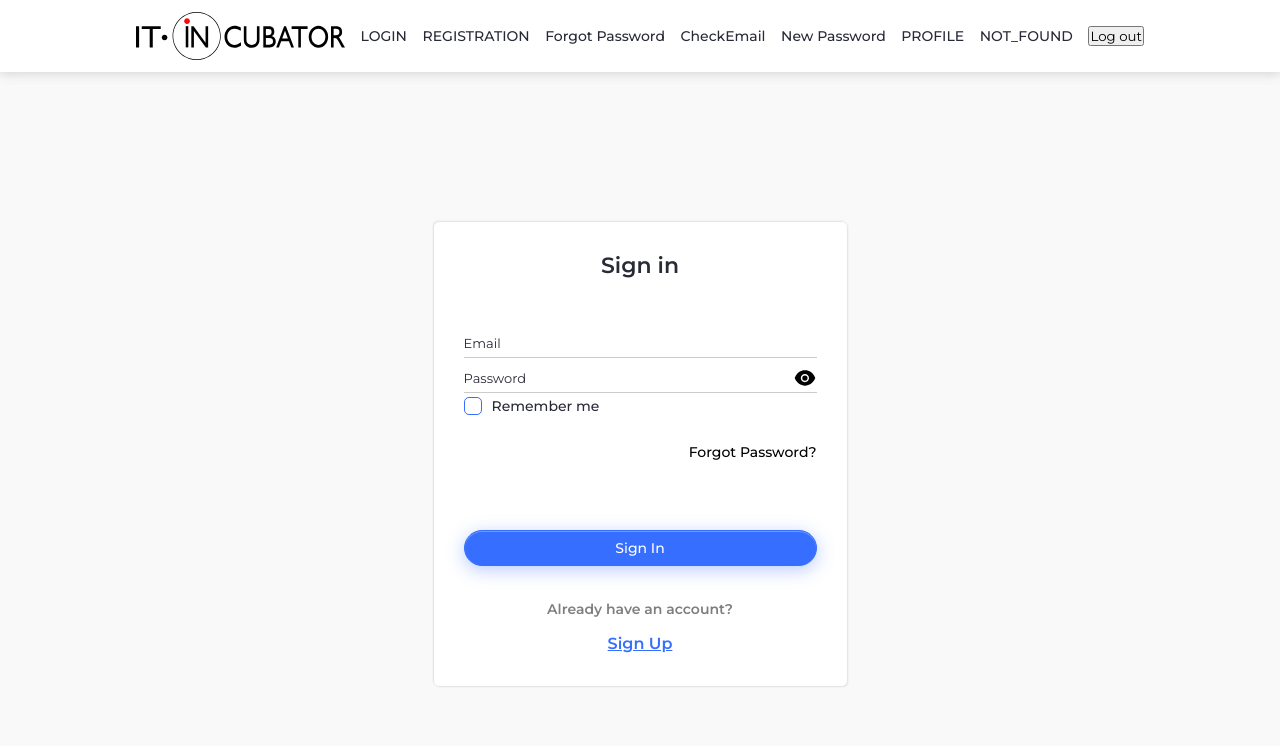
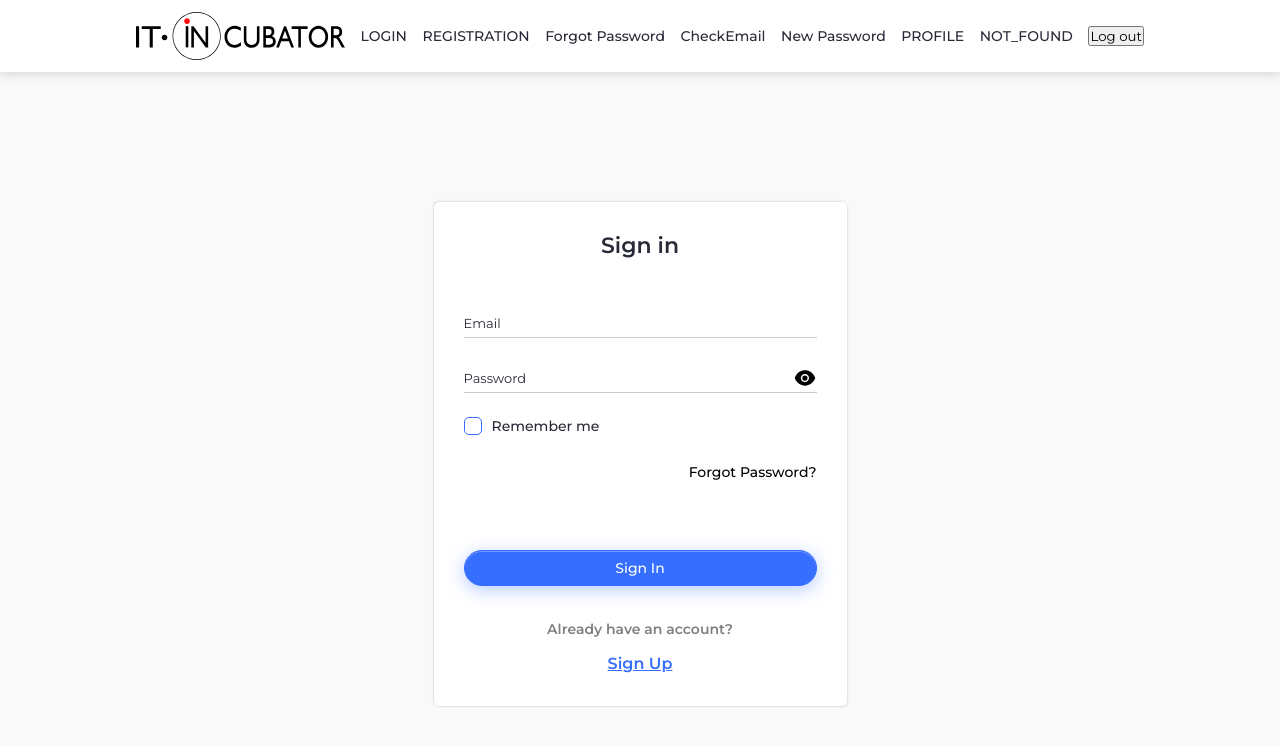
Before and after one commit to vovkahorror/learning-cards, a React (Create React App) app: page /#/login in a window 1280 px wide. Shown: the top 746 px of the page. Built offline with nearby package versions, Linux system fonts and the light colour scheme; no server answers.

Commit message:
refactor: refactored Login page code

```diff
--- a/src/features/auth/Login/Login.tsx
+++ b/src/features/auth/Login/Login.tsx
@@ -45,6 +45,7 @@ export const Login = () => {
       </Box>
 
       <LoginForm onSubmit={handleSubmit(onSubmit)}>
+        <Box>
           <Input
             {...register('email', {
               validate: value => validateEmail(value),
@@ -53,7 +54,9 @@ export const Login = () => {
             label={'Email'}
           />
           {errors.email && <Error>{errors.email.message}</Error>}
+        </Box>
 
+        <Box>
           <Input
             {...register('password', {
               required: true,
@@ -66,6 +69,7 @@ export const Login = () => {
             label={'Password'}
           />
           {errors.password && <Error>{errors.password.message}</Error>}
+        </Box>
 
         <RememberForgotBlock>
           <Input type={'checkbox'} {...register('rememberMe')} label={'Remember me'} />
--- a/src/features/auth/Login/login.styled.ts
+++ b/src/features/auth/Login/login.styled.ts
@@ -5,7 +5,7 @@ import { styled } from 'styles/theme'
 export const LoginForm = styled.form`
   display: flex;
   flex-direction: column;
-  gap: 4px;
+  gap: 24px;
 `
 
 export const Error = styled.div`
@@ -17,7 +17,7 @@ export const RememberForgotBlock = styled.div`
   display: flex;
   flex-direction: column;
   gap: 29px;
-  margin-bottom: 65px;
+  margin-bottom: 45px;
 `
 
 export const ForgotPasswordLink = styled(Link)`
```
Lines whose indentation alone changed are shown as unchanged.
